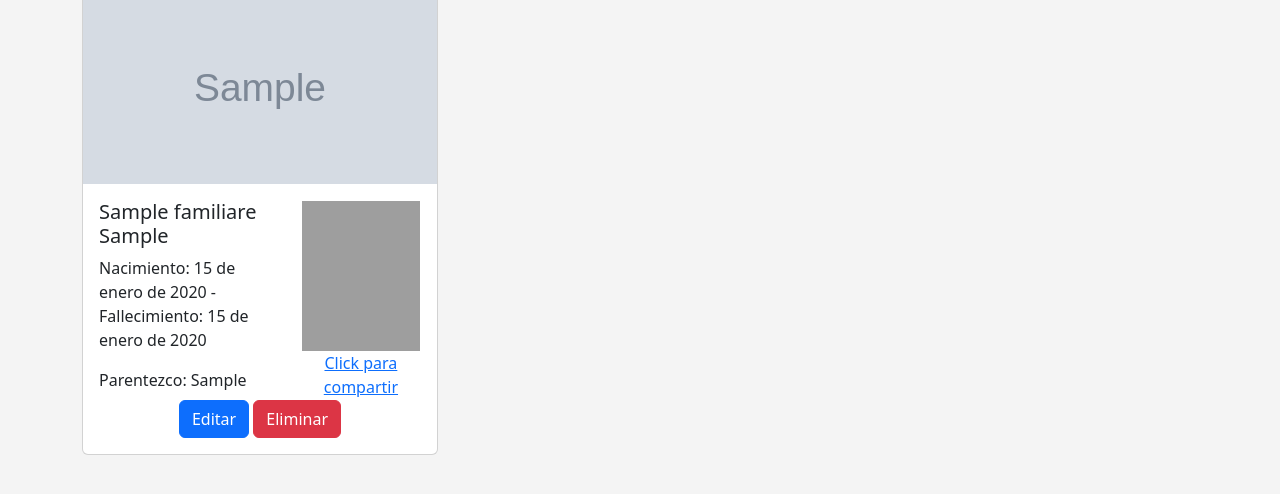
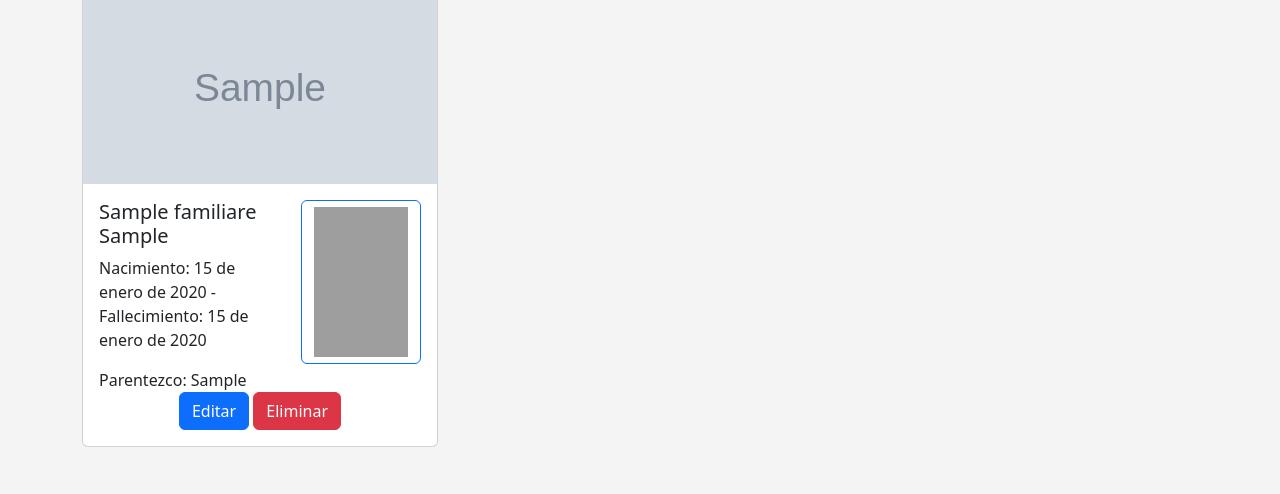
Before and after one commit to rodgonzalezv/memor.ia, a Django app: page /dashboard/list/ in a window 1280 px wide. Shown: the part 216-710 px from the top of the page. Run offline with Django 4.2, Linux system fonts and the light colour scheme; a user stored in the database is signed in; tables that the repository leaves empty hold one stand-in row (values such as "Sample post"); grey boxes marked "Sample" are stand-in pictures; some libraries are stand-ins or nearby versions; grey boxes are pictures that could not be loaded.

Commit message:
con boton mas notorio

```diff
--- a/templates/dashboard/list_familiares.html
+++ b/templates/dashboard/list_familiares.html
@@ -18,9 +18,8 @@
                             <p class="card-text">Parentezco: {{ familiar.parentezco }}</p>
                         </div>
                         <div class="col-md-5 text-center">
-                            <button class="btn btn-link p-0" data-bs-toggle="modal" data-bs-target="#qrModal{{ familiar.id_familiar }}">
+                            <button class="btn btn-outline-primary" data-bs-toggle="modal" data-bs-target="#qrModal{{ familiar.id_familiar }}">
                                 <img src="../../media/qrcodes/{{ familiar.unique_hash }}.png" class="img-fluid small-qr" alt="QR Code" style="width: 150px; height: 150px;">
-                                <div>Click para compartir</div>
                             </button>
                         </div>
                     </div>
```
